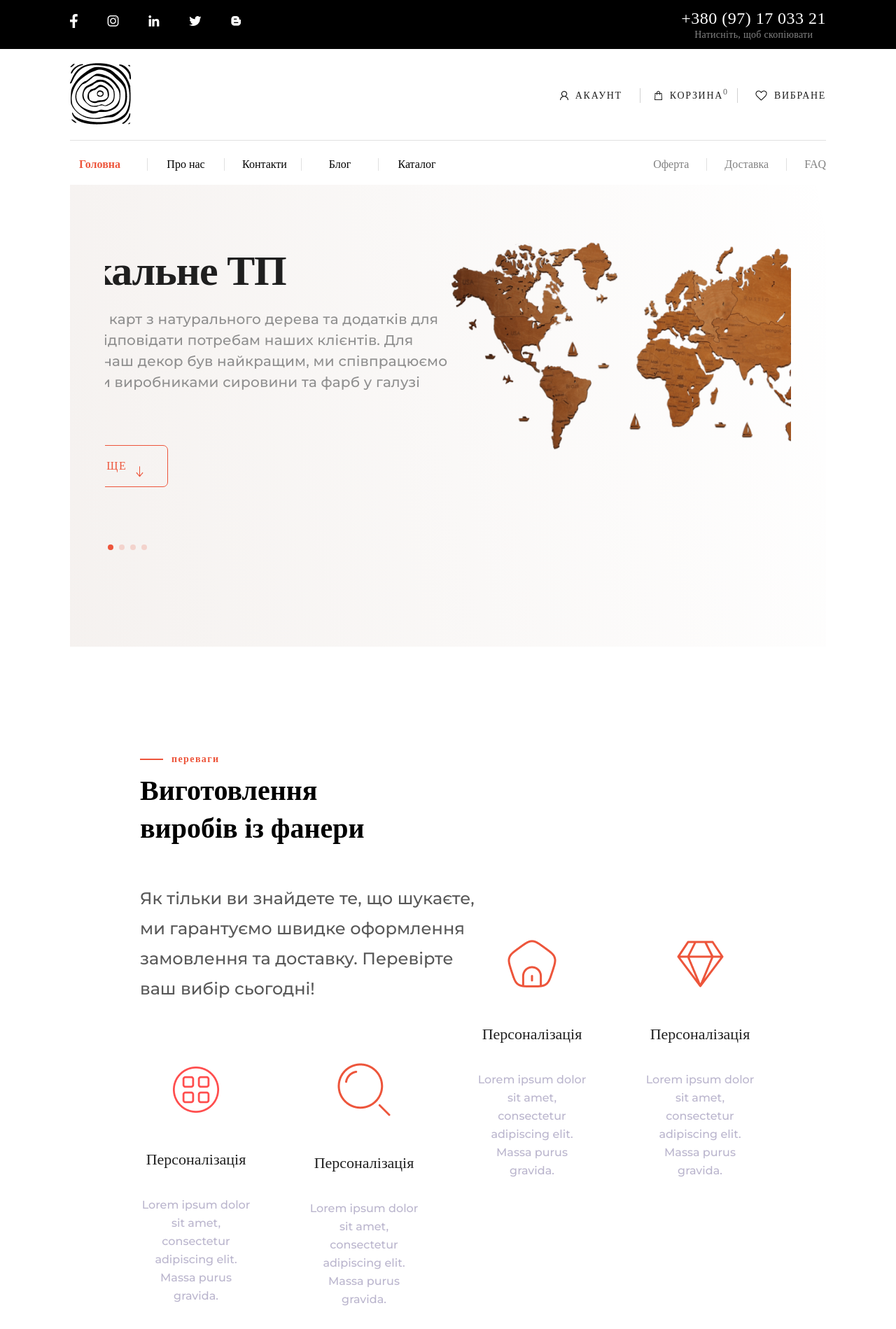
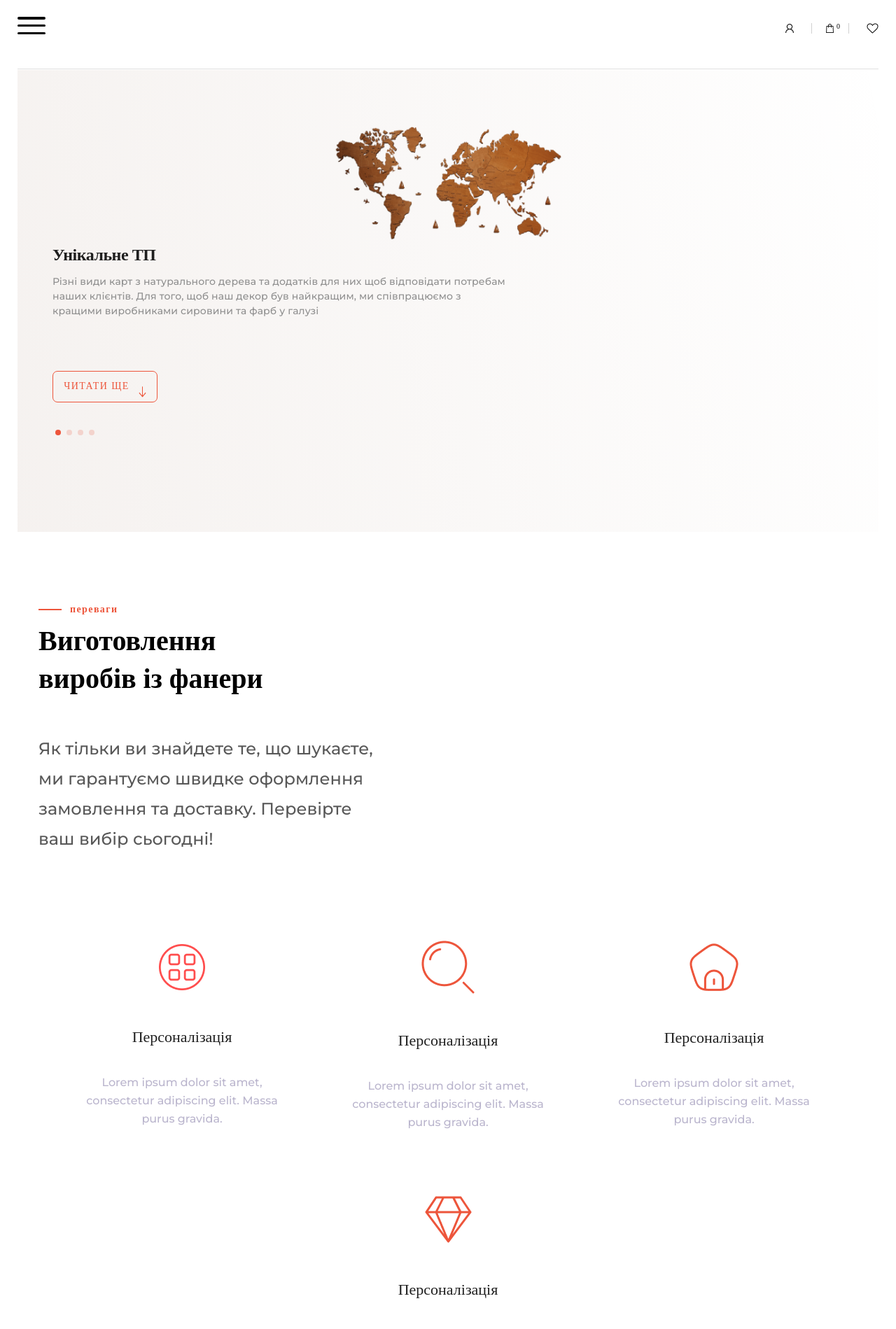
Before and after one commit to Andrey-RT/Map, a React (Create React App) app: page / in a window 1280 px wide. Shown: the top 1899 px of the page at 70% size. Built offline with nearby package versions, Linux system fonts and the light colour scheme; the HTML template or start-up script is replaced by a standard one; a web font is replaced by a local one.

Commit message:
first adp

```diff
--- a/src/App.css
+++ b/src/App.css
@@ -21,3 +21,8 @@
 
     font-weight: 600;
  }
+ @media (max-width :1550px) {
+    .footer_app_container{
+        display: none;
+    }
+ }
--- a/src/App.js
+++ b/src/App.js
@@ -54,9 +54,9 @@ show?<Routes>
 
 </Routes>:<Busket cart={cart} setCart={setCart} handleChange={handleChange}/>
       }
-
+       <div className="footer_app_container">
        <Footer />
-
+       </div>
     </div>
   );
 }
--- a/src/components/headerNav/HeaderNav.jsx
+++ b/src/components/headerNav/HeaderNav.jsx
@@ -1,22 +1,46 @@
-import React from 'react';
+import React, { useState } from 'react';
 import facebook from '../../img/main/icon_link/facebook.png'
 import instagram from '../../img/main/icon_link/instagram.png'
 import babi from '../../img/main/icon_link/babi.png'
 import linkedin from '../../img/main/icon_link/linkedin.png'
-import twitter from '../../img/main/icon_link/twitter.png'
+
 import cl from './HeaderNav.module.css'
 import logo from '../../img/main/logo.png'
 import heart from '../../img/main/icon_link/heart.png'
 import acount from '../../img/main/icon_link/acount.png'
 import basket from '../../img/main/icon_link/busket.png'
-import { NavLink} from 'react-router-dom';
+import { NavLink } from 'react-router-dom';
+import face from '../../img/main/icon_kategory/face.png'
+import insta from '../../img/main/icon_kategory/insta.png'
+import twitter from '../../img/main/icon_kategory/twitter.png'
 
-const setActive = ({isActive}) => isActive ? 'active_header_link' :'';
+import './header.css'
+
+const setActive = ({ isActive }) => isActive ? 'active_header_link' : '';
 
 
 
 
-const HeaderNav = ({setShow,size}) => {
+
+const HeaderNav = ({ setShow, size }) => {
+
+    const [burger_class, setBurgerClass] = useState("burger-bar unclicked")
+    const [menu_class, setMenuClass] = useState("menu hidden")
+    const [isMenuClicked, setIsMenuClicked] = useState(false)
+
+    // toggle burger menu change
+    const updateMenu = () => {
+        if (!isMenuClicked) {
+            setBurgerClass("burger-bar clicked")
+            setMenuClass("menu visible")
+        }
+        else {
+            setBurgerClass("burger-bar unclicked")
+            setMenuClass("menu hidden")
+        }
+        setIsMenuClicked(!isMenuClicked)
+    }
+
     return (
         <div className={cl.header_nav_container} >
             <div className={cl.header_nav}>
@@ -37,28 +61,66 @@ const HeaderNav = ({setShow,size}) => {
             <div className={cl.header_handler_container}>
                 <div className={cl.header_handler_container_adp}>
                     <div className={cl.header_up_line}>
-                <NavLink to="/"  >
-                    <img src={logo} alt="" onClick={()=>setShow(true)}  />
+                        <NavLink className={cl.logo_link} to="/"  >
+                            <img src={logo} alt="" onClick={() => setShow(true)} />
                         </NavLink>
+                        <div className="header_burger">
+
+
+                            <nav>
+                                <div className="burger-menu" onClick={updateMenu}>
+                                    <div className={burger_class} ></div>
+                                    <div className={burger_class} ></div>
+                                    <div className={burger_class} ></div>
+                                </div>
+                            </nav>
+                            <div className={menu_class}>
+
+
+                                <div className={cl.header_down_line} onClick={() => setShow(true)}>
+                                    <div className={cl.header_link_container} onClick={updateMenu} >
+                                        <NavLink className={setActive} to="/"  >Головна</NavLink>
+                                        <NavLink className={setActive} to="/about"  >Про нас</NavLink>
+                                        <NavLink className={setActive} to="/kontact"  >Контакти</NavLink>
+                                        <NavLink className={setActive} to="/blog"  >Блог</NavLink>
+                                        <NavLink className={setActive} to="/kategory"  >Каталог</NavLink>
+                                    </div>
+                                    <div className={cl.header_link_grey_container}>
+                                        <NavLink className={setActive} to="/ofetra"  >Оферта</NavLink>
+                                        <NavLink className={setActive} to="/delivery"  >Доставка</NavLink>
+                                        <NavLink className={setActive} to="/faq"  >FAQ</NavLink>
+                                    </div>
+                                </div>
+                                <div className={cl.footer_adp_container}>
+                                    <img src={face} alt="" />
+                                    <img src={insta} alt="" />
+                                    <img src={twitter} alt="" />
+                                </div>
+                                <p className={cl.footer_copiraty}>©2022, Magic Wood Map</p>
+                            </div>
+
+                        </div>
+
 
 
                         <div className={cl.header_btn_container}>
                             <div className={cl.header_btn} >
                                 <img src={acount} alt="" />
-                            <p className={cl.header_btn_name} onClick={()=>setShow(true)}>акаунт</p>
+
                             </div>
-                        <div className={cl.header_btn} id={cl.header_btn_id}>
-                            <img src={basket} alt="" />
-                            <p onClick={()=>setShow(false)} className={cl.header_btn_name}>корзина <span>{size}</span></p>
+                            <div className={cl.header_btn} id={cl.header_btn_id} onClick={() => setShow(false)}>
+                                <img src={basket} alt="" /><span>{size}</span>
+
                             </div>
                             <div className={cl.header_btn}>
                                 <img src={heart} alt="" />
-                            <p className={cl.header_btn_name} onClick={()=>setShow(true)}>вибране</p>
+
                             </div>
                         </div>
                     </div>
+                    <div className={cl.header_down_line_no_adp}>
                         <div className={cl.header_down_line}>
-                    <div className={cl.header_link_container } onClick={()=>setShow(true)}>
+                            <div className={cl.header_link_container} onClick={() => setShow(true)}>
                                 <NavLink className={setActive} to="/"  >Головна</NavLink>
                                 <NavLink className={setActive} to="/about"  >Про нас</NavLink>
                                 <NavLink className={setActive} to="/kontact"  >Контакти</NavLink>
@@ -72,6 +134,8 @@ const HeaderNav = ({setShow,size}) => {
                             </div>
                         </div>
                     </div>
+
+                </div>
             </div>
 
         </div>
--- a/src/components/headerNav/HeaderNav.module.css
+++ b/src/components/headerNav/HeaderNav.module.css
@@ -182,3 +182,81 @@ color: #FFFFFF;
 
 
  }
+
+ @media (max-width :1550px){
+   .header_nav{
+    display: none;
+   }
+   .logo_link{
+    display: none;
+   }
+   .header_handler_container{
+    padding:  20px 30px;
+
+   }
+   .header_btn p {
+    display: none;
+   }
+   .header_down_line_no_adp{
+    display: none;
+   }
+   .header_down_line{
+    flex-direction: column;
+    width: 100%;
+    left: 0;
+    padding-top: 100px;
+    padding-left: 50px;
+   }
+   .header_link_container{
+    flex-direction: column;
+    align-items: start;
+    justify-content: start;
+    text-align: start;
+    font-size: 30px;
+    line-height: 60px;
+    padding-bottom: 20px;
+
+   }
+   .header_link_container a{
+    width: 100%;
+   }
+   .header_link_grey_container{
+    flex-direction: column;
+    align-items: start;
+    font-size: 30px;
+    line-height: 50px;
+   }
+  .footer_adp_container{
+    display: flex;
+    column-gap: 25px;
+    padding-left: 50px;
+    margin-top: 50px;
+  }
+  .footer_copiraty{
+    font-family: 'Montserrat';
+    font-style: normal;
+    font-weight: 500;
+    font-size: 16px;
+    line-height: 20px;
+    color: #7C7C7C;
+    padding-left: 50px;
+    margin-top: 20px;
+    text-align: start;
+  }
+  .header_btn span{
+    font-size: 10px;
+    position: absolute;
+    margin-left: 15px;
+    margin-top: -5px;
+  }
+  .header_handler_container_adp{
+    position: fixed;
+    z-index: 2;
+    top: 0;
+    background-color: white;
+    padding: 0 25px;
+  }
+  .header_handler_container{
+    height: 100px;
+  }
+ }
--- /dev/null
+++ b/src/components/headerNav/header.css
@@ -0,0 +1,85 @@
+/*NAVBAR*/
+nav {
+    width: 100%;
+    height: 5em;
+
+    display: flex;
+    justify-content: flex-start;
+    padding: 1.5em;
+    padding-left: 0;
+}
+
+.burger-menu {
+    height: 25px;
+    width: 50px;
+    display: flex;
+    flex-direction: column;
+    align-items: flex-start;
+    justify-content: space-between;
+    cursor: pointer;
+}
+
+.burger-bar {
+    width: 40px;
+    height: 3.5px;
+    background-color: rgb(0, 0, 0);
+    border-radius: 0.5em;
+    z-index: 2;
+}
+
+.menu {
+    width: 50%;
+    height: 100vh;
+    background-color: rgb(255, 255, 255);
+
+    position: fixed;
+    top: 0;
+    z-index: 1;
+}
+
+/* ------------- sliding menu ------------------ */
+.hidden {
+    display: none;
+}
+
+.visible {
+    display: none;
+}
+.header_burger{
+    display: none;
+}
+@media (max-width :1550px){
+    .visible {
+        display: block;
+    }
+    .header_burger{
+        display: block;
+    }
+}
+
+/* ----- animations--------- */
+/* clicked */
+.burger-bar.clicked:nth-child(1){
+    transform: rotate(45deg) translate(0em, 1.25em);
+    transition: ease-out 0.5s;
+    width: 40px;
+
+}
+
+.burger-bar.clicked:nth-child(2){
+    transform: scale(0.1);
+    transition: ease-out 0.5s;
+}
+
+.burger-bar.clicked:nth-child(3){
+    transform: rotate(135deg) translate(0.3em, 1em);
+    transition: ease-out 0.5s;
+    width: 40px;
+
+}
+
+/* unclicked */
+.burger-bar.unclicked {
+    transform: rotate(0) translate(0);
+    transition: cubic-bezier(0.175, 0.885, 0.32, 1.275) 0.5s;
+}
--- a/src/components/pages/katalog/Katalog.css
+++ b/src/components/pages/katalog/Katalog.css
@@ -34,6 +34,24 @@
     row-gap: 50px;
     align-items:center;
    justify-content: center;
+}
+.input_katalog{
+    max-width: 400px;
+    width: 100%;
+    height: 35px;
+    background-color: #EFEFEF;
+    border-radius: 3px;
+    border: none;
+    font-style: normal;
+    font-weight: 500;
+    font-size: 14px;
+    line-height: 17px;
+    /* identical to box height */
+    padding-left: 15px;
+    letter-spacing: 0.12em;
+    text-transform: capitalize;
+   font-family: 'Montserrat';
+    color: #000000;
 }
 input{
     max-width: 400px;
--- a/src/components/pages/katalog/KatalogItem.jsx
+++ b/src/components/pages/katalog/KatalogItem.jsx
@@ -37,7 +37,7 @@ const KatalogItem = ({ handle }) => {
       <div className="input_sort_line">
         <div className="input_container">
             <p className="sort_name">Пошук :</p>
-        <input
+        <input className='input_katalog'
           placeholder="Знайти..."
           type="text"
           onChange={(event) => setValue(event.target.value)}
--- a/src/components/pages/main/Main.css
+++ b/src/components/pages/main/Main.css
@@ -1,6 +1,4 @@
 .main_container{
-
-
     display: flex;
     justify-content: center;
 
@@ -100,8 +98,8 @@
     display: flex;
     justify-content: center;
    overflow: hidden;
+}
 
-}
 .slider{
 
   width: 100%;
@@ -134,3 +132,71 @@
     height: auto;
     width: 600px;
 }
+@media (max-width :1550px){
+    .main_background img{
+        height: auto;
+        width: 436px;
+    }
+    .main_name{
+        font-size: 34px;
+
+    }
+    .main_text{
+        font-size: 20px;
+        width: auto;
+    height: 100%;
+
+    }
+    .main_content{
+        width: 100%;
+    }
+}
+@media (max-width :1350px){
+.firts_container_adp{
+    padding: 0 25px;
+}
+.sekond_container{
+    padding: 0;
+    padding: 100px 25px 100px 25px;
+}
+.main_slider_content{
+
+    flex-wrap: wrap-reverse;
+}
+.main_background img{
+    height: 163px;
+    width: 326px;
+}
+.main_name{
+    font-size: 24px;
+
+}
+.main_text{
+    font-size: 14px;
+    width: auto;
+height: 100%;
+
+}
+.main_content{
+    width: 100%;
+}
+
+.main_btn{
+    width: 150px;
+    height: 45px;
+}
+.main_btn button{
+    font-size: 14px;
+}
+
+}
+@media (max-width :600px){
+    .swiper{
+        height: 500px;
+    }
+}
+@media (max-width :450px){
+    .swiper{
+        height: 550px;
+    }
+}
--- a/src/components/pages/main/mainSekond/MainSekond.css
+++ b/src/components/pages/main/mainSekond/MainSekond.css
@@ -110,9 +110,10 @@
     column-gap: 80px;
 }
 #sekond_item_id{
-    padding-bottom: 400px;
+    padding: 0 0 400px 0;
 
 }
+
 .third_container{
     display: flex;
     flex-wrap: wrap;
@@ -184,3 +185,50 @@
 #third_item_name_color_id{
     color: #ED553B;
 }
+
+@media (max-width :1550px){
+    #sekond_item_id{
+        padding: 0;
+    }
+    .sekond_container{
+        padding: 100px 30px;
+    }
+    .sekond_item_container{
+        flex-wrap: wrap;
+        justify-content: center;
+    }
+   .third_container{
+    justify-content: center;
+    column-gap: 50px;
+margin-top: 100px;
+   }
+   .third_item{
+    height: 100px;
+    width: 335px;
+   }
+   #third_item_name_id{
+    font-size: 20px;
+
+    line-height: 30px;
+   }
+   .third_item_name{
+    height: auto;
+    margin: 0;
+   }
+}
+@media (max-width :600px){
+    .sekond_text{
+        font-size: 14px;
+        width: auto;
+    }
+    .sekond_name{
+        font-size: 24px;
+        width: auto;
+    }
+    .third_item_name{
+        font-size: 20px;
+    }
+    .third_item{
+        height: 80px;
+    }
+}
```
Also changed, not shown: 12 other files (tests, documents, lock files or other folders). Lines whose indentation alone changed are shown as unchanged.
